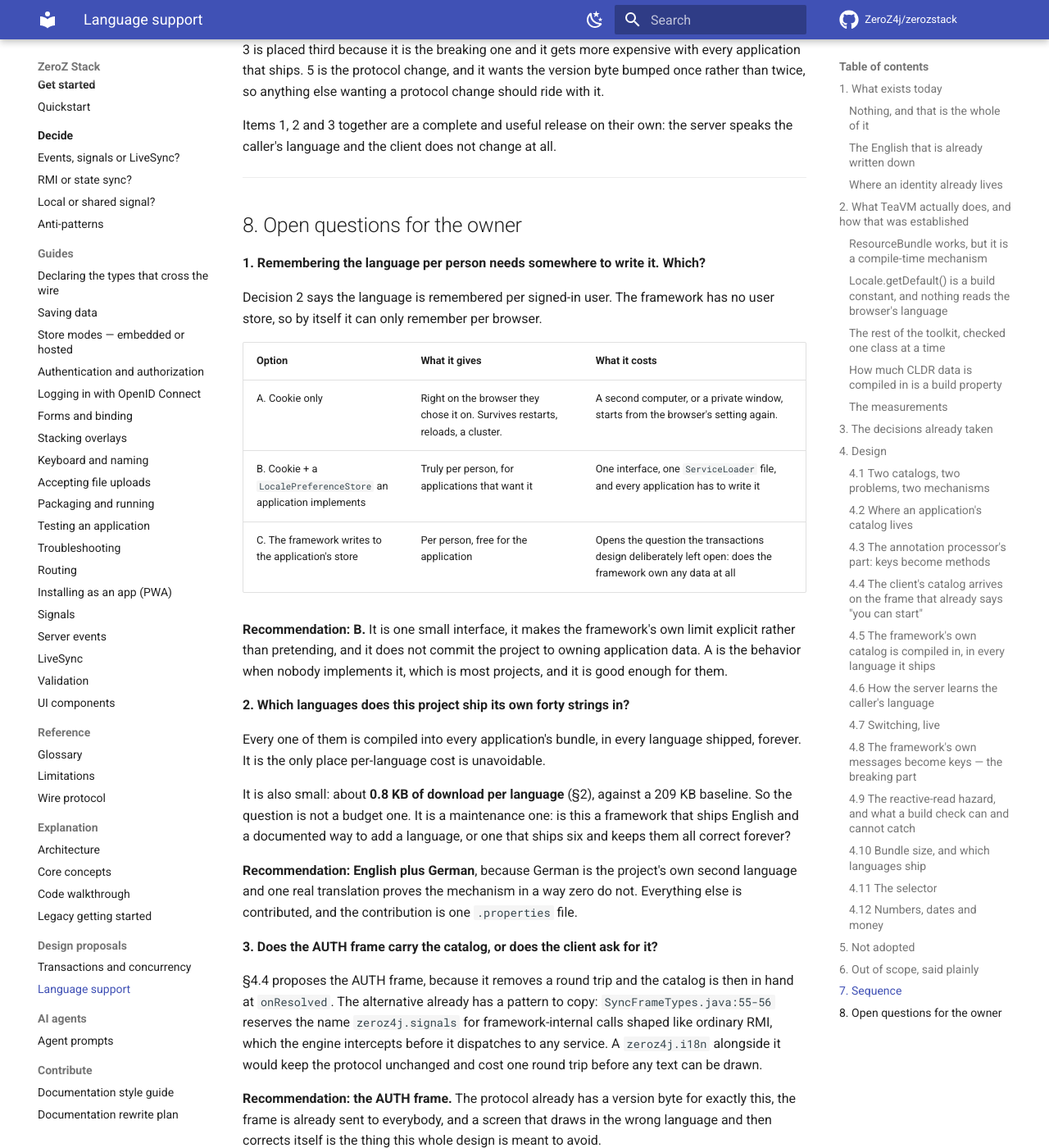
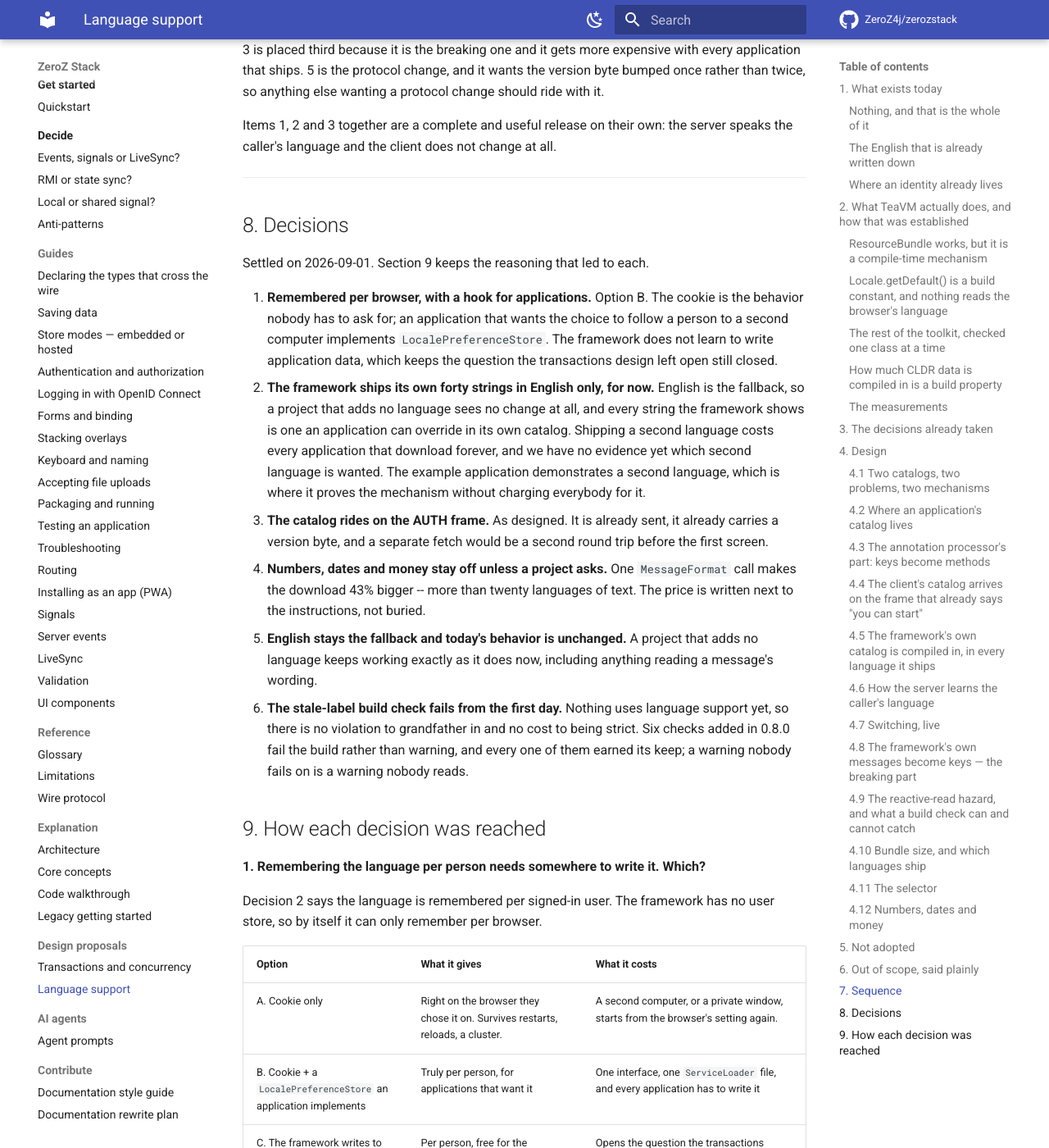
Before and after one commit to ZeroZ4j/zerozstack, an MkDocs documentation site: the page built from docs/design/language-support.md, in a window 1280 px wide and 1400 px high, scrolled down 23233 px. Shown: the whole window at 82% size. Built offline with MkDocs 1.6.1 and Material for MkDocs 9.7.7, drawn with Linux system fonts in a browser that asks for light colours; comment, search, counter and statistics services are not loaded.

Commit message:
Record the six language-support decisions

```diff
--- a/docs/design/language-support.md
+++ b/docs/design/language-support.md
@@ -972,7 +972,33 @@ caller's language and the client does not change at all.
 
 ---
 
-## 8. Open questions for the owner
+## 8. Decisions
+
+Settled on 2026-09-01. Section 9 keeps the reasoning that led to each.
+
+1. **Remembered per browser, with a hook for applications.** Option B. The cookie is the behavior
+   nobody has to ask for; an application that wants the choice to follow a person to a second
+   computer implements `LocalePreferenceStore`. The framework does not learn to write application
+   data, which keeps the question the transactions design left open still closed.
+2. **The framework ships its own forty strings in English only, for now.** English is the fallback,
+   so a project that adds no language sees no change at all, and every string the framework shows
+   is one an application can override in its own catalog. Shipping a second language costs every
+   application that download forever, and we have no evidence yet which second language is wanted.
+   The example application demonstrates a second language, which is where it proves the mechanism
+   without charging everybody for it.
+3. **The catalog rides on the AUTH frame.** As designed. It is already sent, it already carries a
+   version byte, and a separate fetch would be a second round trip before the first screen.
+4. **Numbers, dates and money stay off unless a project asks.** One `MessageFormat` call makes the
+   download 43% bigger -- more than twenty languages of text. The price is written next to the
+   instructions, not buried.
+5. **English stays the fallback and today's behavior is unchanged.** A project that adds no
+   language keeps working exactly as it does now, including anything reading a message's wording.
+6. **The stale-label build check fails from the first day.** Nothing uses language support yet, so
+   there is no violation to grandfather in and no cost to being strict. Six checks added in 0.8.0
+   fail the build rather than warning, and every one of them earned its keep; a warning nobody
+   fails on is a warning nobody reads.
+
+## 9. How each decision was reached
 
 **1. Remembering the language per person needs somewhere to write it. Which?**
 
```
